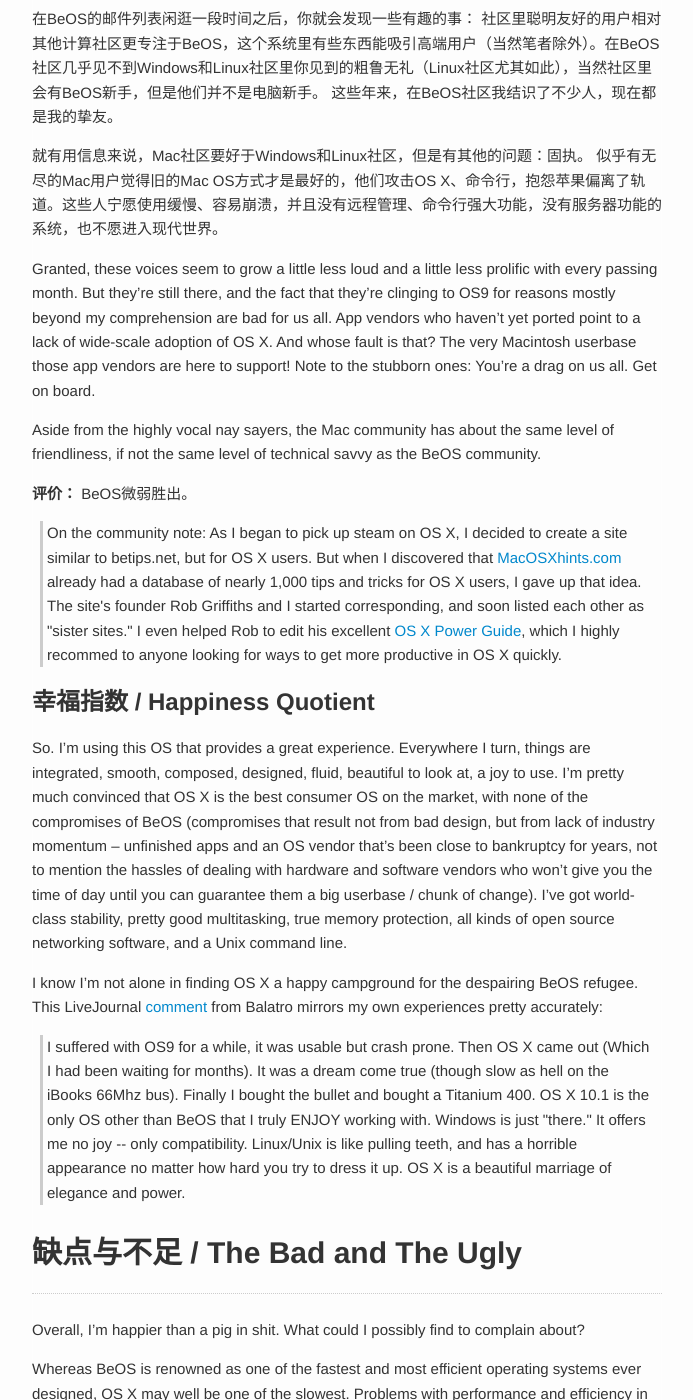
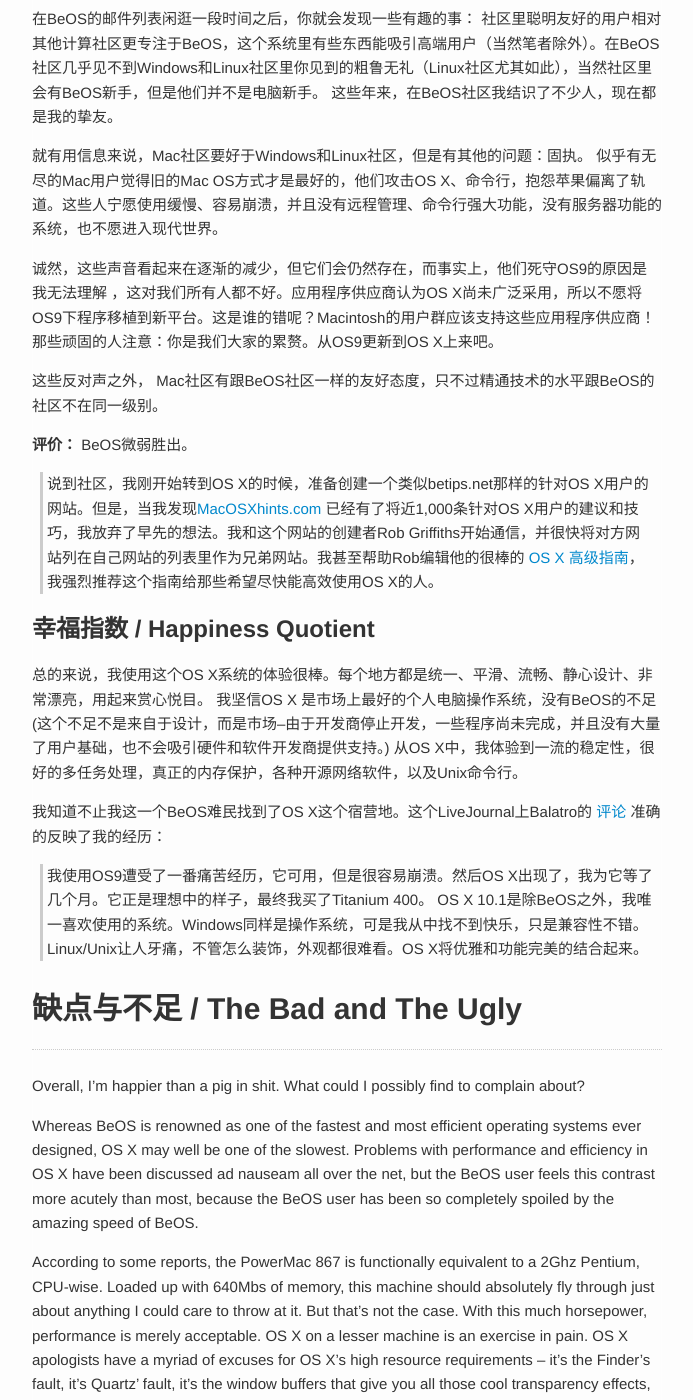
Before and after one commit to DonCN/doncn.github.com, a Jekyll site: the page built from _posts/2013-12-28-Tales-of-BeOS-Refugee.md, in a window 1280 px wide and 1400 px high, scrolled down 14870 px. Shown: the whole window, without its empty margins (293-986 px from the left). Built offline with Jekyll 4.4.1, drawn with Linux system fonts in a browser that asks for light colours; Markdown is read by kramdown in place of the engine named in the settings; comment, search, counter and statistics services are not loaded; some of the changed text lies outside the part shown.

Commit message:
some updates

```diff
--- a/_posts/2013-12-28-Tales-of-BeOS-Refugee.md
+++ b/_posts/2013-12-28-Tales-of-BeOS-Refugee.md
@@ -306,58 +306,28 @@
 
 就有用信息来说，Mac社区要好于Windows和Linux社区，但是有其他的问题：固执。 似乎有无尽的Mac用户觉得旧的Mac OS方式才是最好的，他们攻击OS X、命令行，抱怨苹果偏离了轨道。这些人宁愿使用缓慢、容易崩溃，并且没有远程管理、命令行强大功能，没有服务器功能的系统，也不愿进入现代世界。
 
-Granted, these voices seem to grow a little less loud and a little less
-prolific with every passing month. But they're still there, and the fact
- that they're clinging to OS9 for reasons mostly beyond my comprehension
- are bad for us all. App vendors who haven't yet ported point to a lack
-of wide-scale adoption of OS X. And whose fault is that? The very
-Macintosh userbase those app vendors are here to support! Note to the
-stubborn ones: You're a drag on us all. Get on board.
+诚然，这些声音看起来在逐渐的减少，但它们会仍然存在，而事实上，他们死守OS9的原因是我无法理解  ，这对我们所有人都不好。应用程序供应商认为OS X尚未广泛采用，所以不愿将OS9下程序移植到新平台。这是谁的错呢？Macintosh的用户群应该支持这些应用程序供应商！那些顽固的人注意：你是我们大家的累赘。从OS9更新到OS X上来吧。
 
-Aside from the highly vocal nay sayers, the Mac community has about the
-same level of friendliness, if not the same level of technical savvy as
-the BeOS community.
+这些反对声之外， Mac社区有跟BeOS社区一样的友好态度，只不过精通技术的水平跟BeOS的社区不在同一级别。
 
 **评价：** BeOS微弱胜出。
 
 <blockquote>
- On the community note: As I began to pick up steam on OS X, I decided
-to create a site similar to betips.net, but for OS X users. But when I
-discovered that <a href="http://www.macosxhints.com/" target="_blank">MacOSXhints.com</a>
- already had a database of nearly 1,000 tips and tricks for OS X users, I
- gave up that idea. The site's founder Rob Griffiths and I started
-corresponding, and soon listed each other as "sister sites." I even
-helped Rob to edit his excellent <a href="http://homepage.mac.com/rgriff/osxguide2.html" target="_blank">OS X Power Guide</a>, which I highly recommed to anyone looking for ways to get more productive in OS X quickly.
+ 说到社区，我刚开始转到OS X的时候，准备创建一个类似betips.net那样的针对OS X用户的网站。但是，当我发现<a href="http://www.macosxhints.com/" target="_blank">MacOSXhints.com</a>
+已经有了将近1,000条针对OS X用户的建议和技巧，我放弃了早先的想法。我和这个网站的创建者Rob Griffiths开始通信，并很快将对方网站列在自己网站的列表里作为兄弟网站。我甚至帮助Rob编辑他的很棒的 <a href="http://homepage.mac.com/rgriff/osxguide2.html" target="_blank">OS X 高级指南</a>，我强烈推荐这个指南给那些希望尽快能高效使用OS X的人。
 </blockquote>
 
 ## 幸福指数 / Happiness Quotient
 
-So. I'm using this OS that provides a great experience. Everywhere I
-turn, things are integrated, smooth, composed, designed, fluid,
-beautiful to look at, a joy to use. I'm pretty much convinced that OS X
-is the best consumer OS on the market, with none of the compromises of
-BeOS (compromises that result not from bad design, but from lack of
-industry momentum  --  unfinished apps and an OS vendor that's been
-close to bankruptcy for years, not to mention the hassles of dealing
-with hardware and software vendors who won't give you the time of day
-until you can guarantee them a big userbase / chunk of change). I've got
- world-class stability, pretty good multitasking, true memory
-protection, all kinds of open source networking software, and a Unix
-command line.
+总的来说，我使用这个OS X系统的体验很棒。每个地方都是统一、平滑、流畅、静心设计、非常漂亮，用起来赏心悦目。 我坚信OS X
+是市场上最好的个人电脑操作系统，没有BeOS的不足 (这个不足不是来自于设计，而是市场--由于开发商停止开发，一些程序尚未完成，并且没有大量了用户基础，也不会吸引硬件和软件开发商提供支持。) 从OS X中，我体验到一流的稳定性，很好的多任务处理，真正的内存保护，各种开源网络软件，以及Unix命令行。
 
-I know I'm not alone in finding OS X a happy campground for the despairing BeOS refugee. This LiveJournal <a href="http://www.livejournal.com/talkread.bml?itemid=13186510&amp;view=16922846#t16922846" target="_blank">comment</a> from Balatro mirrors my own experiences pretty accurately:
+我知道不止我这一个BeOS难民找到了OS X这个宿营地。这个LiveJournal上Balatro的 <a href="http://www.livejournal.com/talkread.bml?itemid=13186510&amp;view=16922846#t16922846" target="_blank">评论</a> 准确的反映了我的经历：
 
 <blockquote>
-I suffered with OS9 for a while, it was usable but crash prone. Then OS X
- came out (Which I had been waiting for months). It was a dream come
-true (though slow as hell on the iBooks 66Mhz bus). Finally I bought the
- bullet and bought a Titanium 400.
+我使用OS9遭受了一番痛苦经历，它可用，但是很容易崩溃。然后OS X出现了，我为它等了几个月。它正是理想中的样子，最终我买了Titanium 400。
 
-OS X 10.1 is the only OS other than BeOS that I truly ENJOY working
-with. Windows is just "there." It offers me no joy -- only
-compatibility. Linux/Unix is like pulling teeth, and has a horrible
-appearance no matter how hard you try to dress it up. OS X is a
-beautiful marriage of elegance and power.
+OS X 10.1是除BeOS之外，我唯一喜欢使用的系统。Windows同样是操作系统，可是我从中找不到快乐，只是兼容性不错。 Linux/Unix让人牙痛，不管怎么装饰，外观都很难看。OS X将优雅和功能完美的结合起来。
 </blockquote>
 
 
```
Also changed, not shown: _posts/2014-04-27-Don's-HaikuOS-notes-2-OS-Layers-DevKits.md (+5 -5 lines), _posts/2014-05-02-Don's-HaikuOS-notes-3-Programming-Introduce-Message.md (+49 -13 lines).
